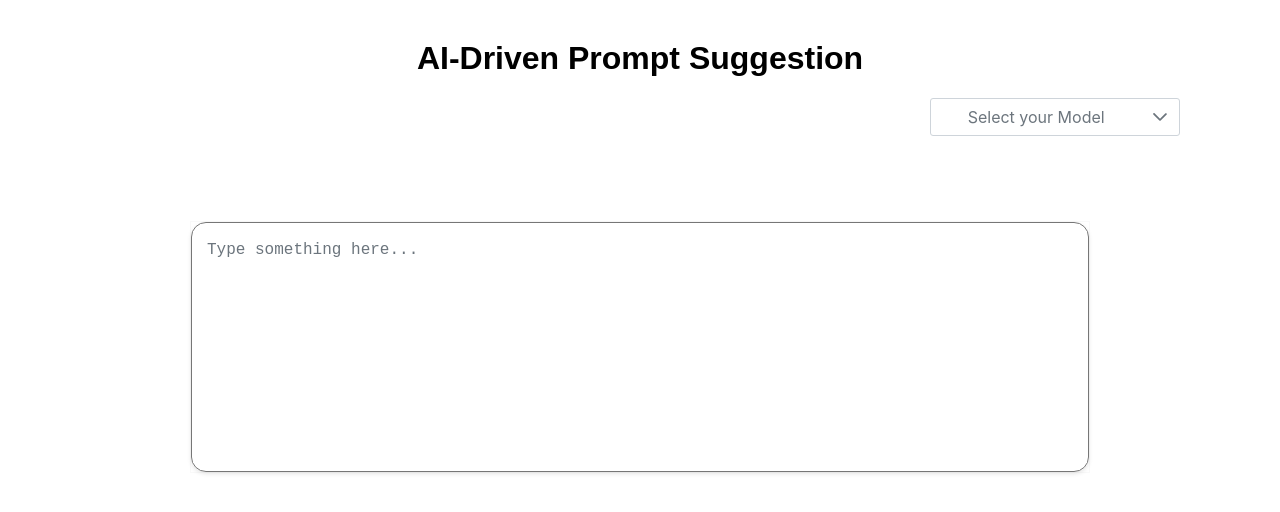
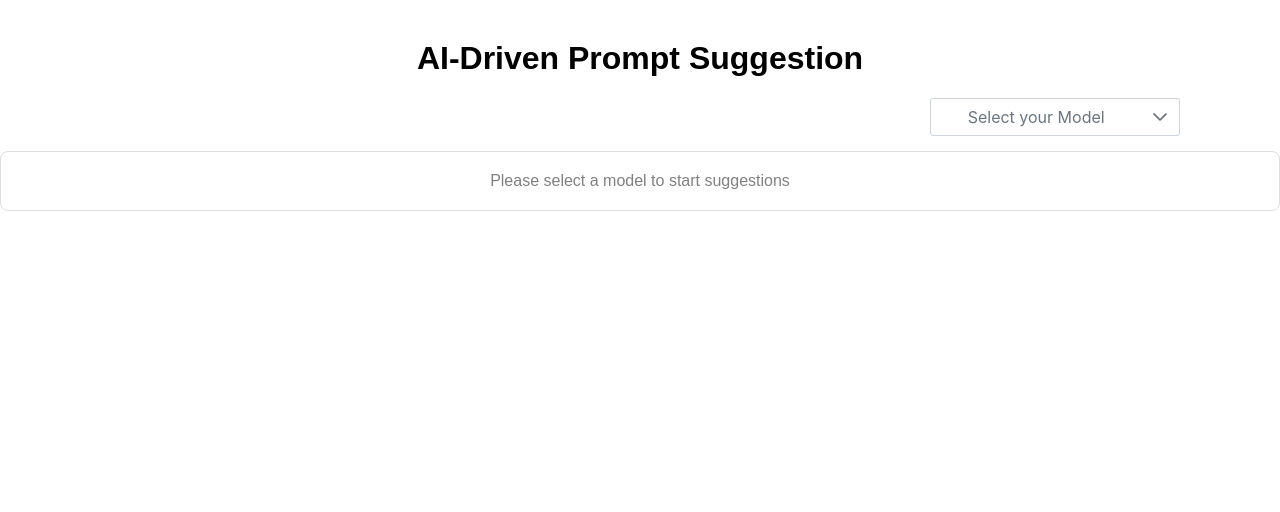
Before and after one commit to AshanLakshitha16763/Medical_Assistant_AI_suggestion, a React (Create React App) app in the folder AI_Suggestion_App/frontend/: page / in a window 1280 px wide. Shown: the top 512 px of the page. Built offline with nearby package versions, Linux system fonts and the light colour scheme.

Commit message:
Update search bar with models
* Change the deployment URL according to relevant models.

```diff
--- a/AI_Suggestion_App/frontend/src/components/SearchBar.js
+++ b/AI_Suggestion_App/frontend/src/components/SearchBar.js
@@ -3,7 +3,7 @@ import axios from 'axios';
 import SuggestionsDropdown from './SuggestionsDropdown';
 import './SearchBar.css';
 
-function SearchBar() {
+function SearchBar({ selectedModel, backendUrl }) {
 
 // state Management - keeping track of the input value, suggestions, dropdown position, selected index, and cursor position
     const [input, setInput] = useState("");
@@ -99,13 +99,14 @@ useEffect(() => {
 
         const { currentLine, currentLineStart } = getCurrentLineInfo(value, e.target.selectionStart);
 
-        if (currentLine && currentLine.length > 0) {
+        if (currentLine && currentLine.length > 0 && backendUrl) {
 
             // Debounce API calls
             debounceTimeout.current = setTimeout(async () => {
                 try {
-                    const response = await axios.post('http://127.0.0.1:8000/suggest', {
-                        input: currentLine
+                    const response = await axios.post(backendUrl, {
+                        input: currentLine,
+                        model: selectedModel ? selectedModel.code : 'default'
                     });
 
                     if (response.data.suggestions?.length > 0) {
@@ -127,6 +128,9 @@ useEffect(() => {
             resetSuggestions();
         }
     };
+
+
+
 // resetSuggestions - Reset the suggestions and ghost text
     const resetSuggestions = () => {
         setSuggestions([]);
@@ -134,6 +138,8 @@ useEffect(() => {
         setSuggestion(input);
         setNavigationGhostText("");
     };
+
+
 // Handling suggestion selection - Insert the selected suggestion into the input value
     const handleSuggestionClick = (suggestion) => {
         const { currentLineStart, currentLine } = getCurrentLineInfo(input, cursorPosition);
@@ -309,6 +315,20 @@ useEffect(() => {
        inputRef.current.style.overflowY = "auto";
     };
 
+    if (!backendUrl) {
+        return (
+            <div style={{
+                textAlign: 'center',
+                color: 'gray',
+                padding: '20px',
+                border: '1px solid #ddd',
+                borderRadius: '8px'
+            }}>
+                Please select a model to start suggestions
+            </div>
+        );
+    }
+
     return (
         <div className="search-bar-container" ref={containerRef} style={{ position: "relative", display: "inline-flex", alignItems: "center", width: "100%" }}>
             <textarea
```
